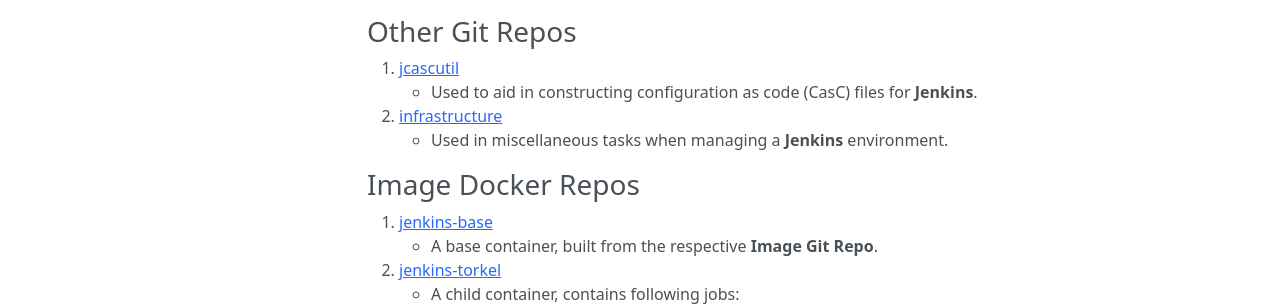
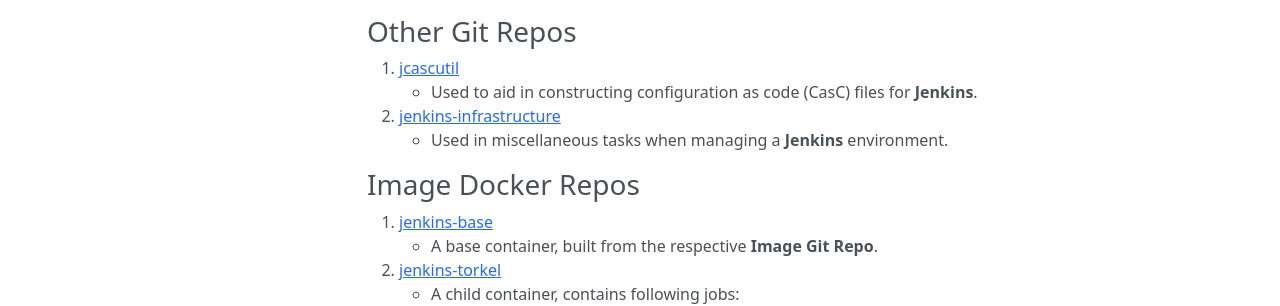
Before and after one commit to cavcrosby/jenkins-containers, an MkDocs documentation site: the page built from docs/index.md, in a window 1280 px wide and 1195 px high. Shown: the part 762-1068 px from the top of the window. Built offline with MkDocs 1.6.1, drawn with Linux system fonts in a browser that asks for light colours; nearby versions of some CDN libraries.

Commit message:
Revert previous change

```diff
--- a/docs/index.md
+++ b/docs/index.md
@@ -30,7 +30,7 @@
 
 1. [jcascutil](https://github.com/cavcrosby/jcascutil)
     * Used to aid in constructing configuration as code (CasC) files for **Jenkins**.
-2. [infrastructure](https://github.com/cavcrosby/infrastructure)
+2. [jenkins-infrastructure](https://github.com/cavcrosby/jenkins-infrastructure)
     * Used in miscellaneous tasks when managing a **Jenkins** environment.
 
 ### Image Docker Repos
```
